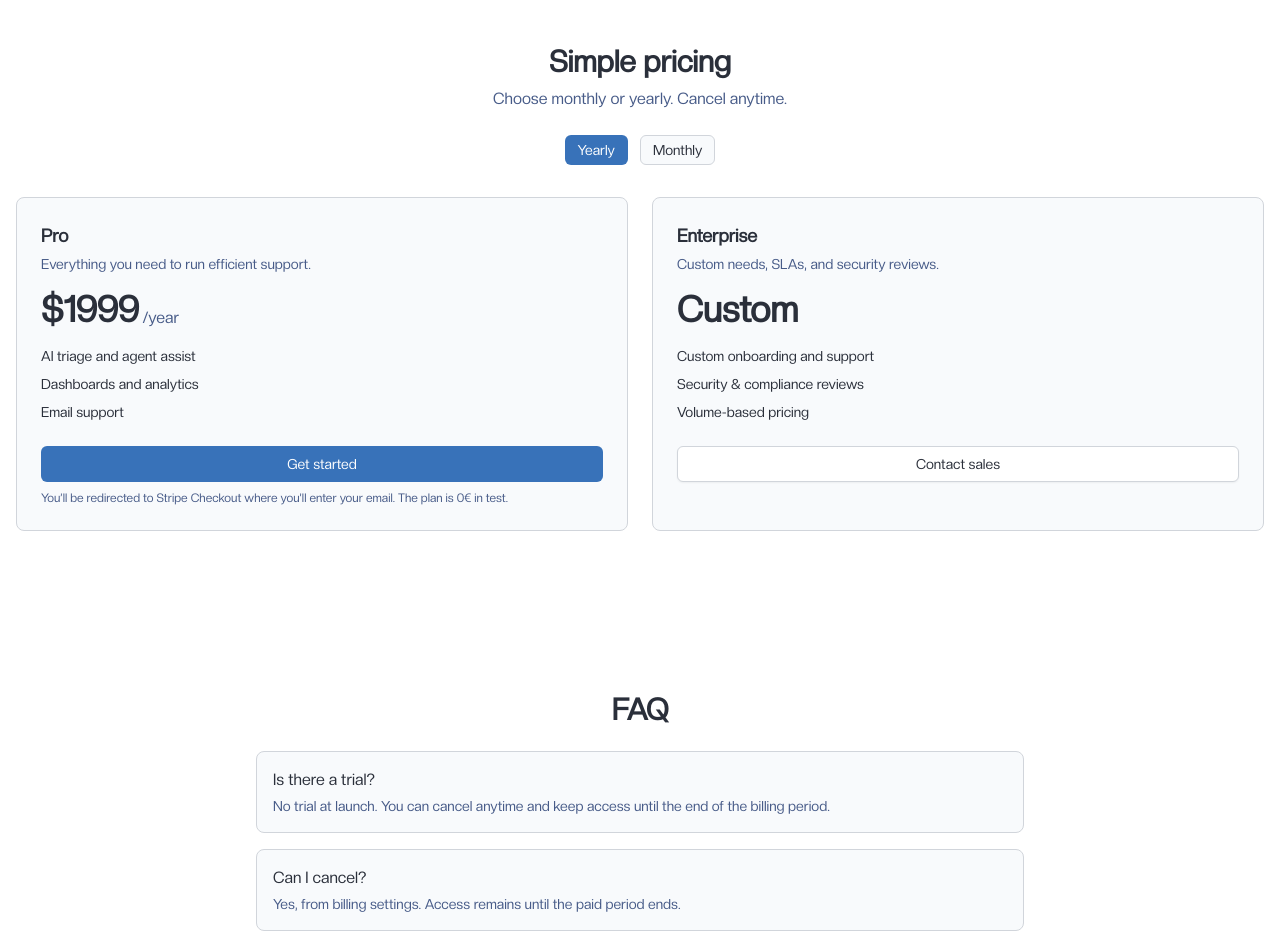
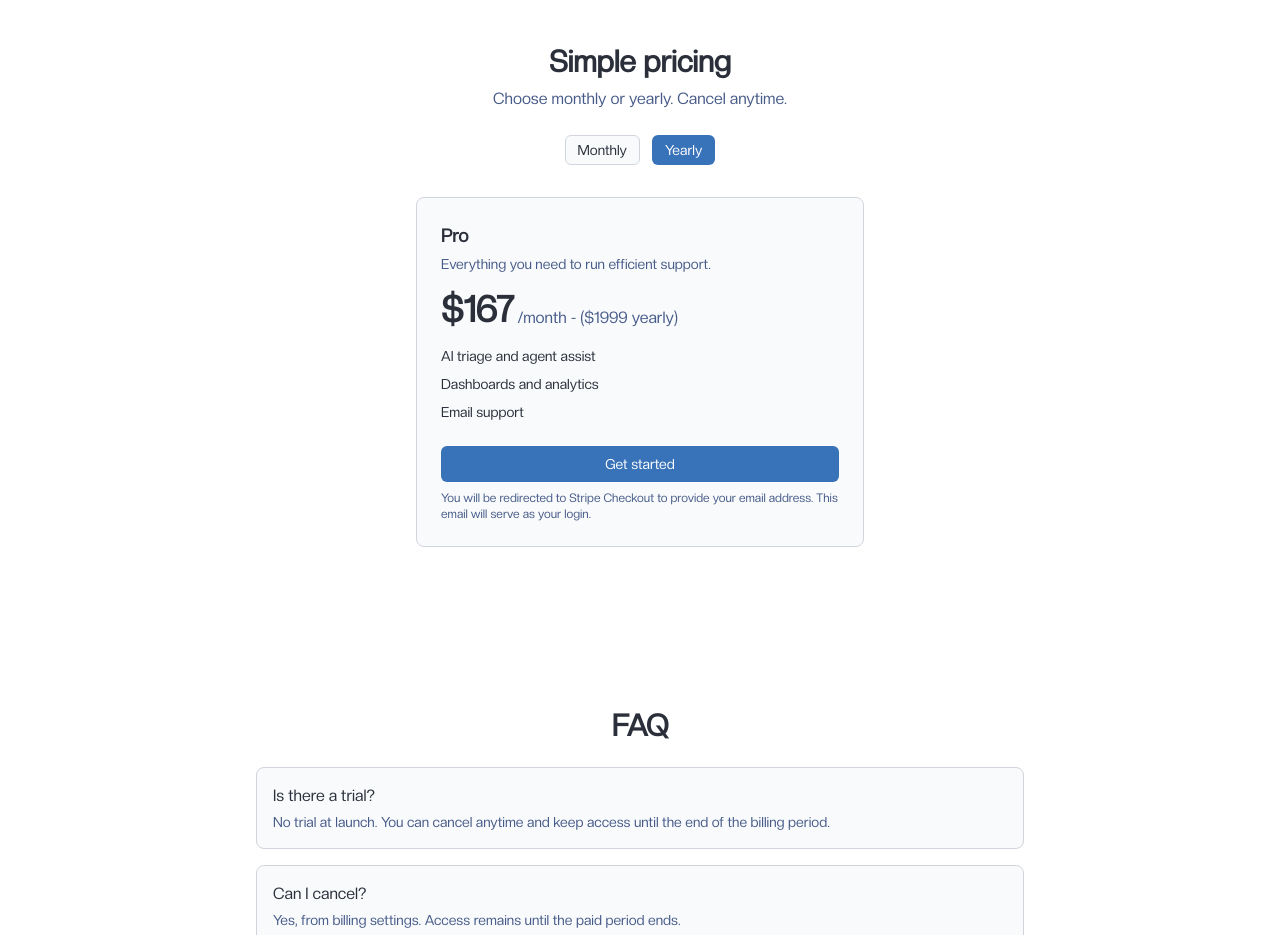
Before and after one commit to matiiimat/cs-appv1, a Next.js app: page / in a window 1280 px wide. Shown: the part 2320-3255 px from the top of the page. Built offline with nearby package versions, Linux system fonts and the light colour scheme.

Commit message:
Change Main Page (Removed Entreprise + Changed Plans Order)

```diff
--- a/app/page.tsx
+++ b/app/page.tsx
@@ -158,27 +158,28 @@ export default function Home() {
           <p className="mt-2 text-muted-foreground">Choose monthly or yearly. Cancel anytime.</p>
         </div>
         <div className="mt-6 flex items-center justify-center gap-3">
+
+          <button
+            className={`rounded-md border px-3 py-1 text-sm ${annual ? "bg-card" : "bg-primary text-primary-foreground border-transparent"}`}
+            onClick={() => setAnnual(false)}
+          >
+            Monthly
+          </button>
           <button
             className={`rounded-md border px-3 py-1 text-sm ${!annual ? "bg-card" : "bg-primary text-primary-foreground border-transparent"}`}
             onClick={() => setAnnual(true)}
           >
             Yearly
           </button>
-          <button
-            className={`rounded-md border px-3 py-1 text-sm ${annual ? "bg-card" : "bg-primary text-primary-foreground border-transparent"}`}
-            onClick={() => setAnnual(false)}
-          >
-            Monthly
-          </button>
         </div>
-        <div className="mt-8 grid gap-6 md:grid-cols-2">
+        <div className="mt-8 grid gap-6 grid-cols-1 place-items-center">
           {/* Pro plan */}
-          <div className="rounded-lg border bg-card p-6">
+          <div className="w-full max-w-md rounded-lg border bg-card p-6">
             <h3 className="text-lg font-semibold">Pro</h3>
             <p className="mt-1 text-sm text-muted-foreground">Everything you need to run efficient support.</p>
             <div className="mt-4 flex items-end gap-1">
-              <span className="text-4xl font-bold">{annual ? "$1999" : "$199"}</span>
-              <span className="text-muted-foreground">/{annual ? "year" : "month"}</span>
+              <span className="text-4xl font-bold">{annual ? "$167" : "$199"}</span>
+              <span className="text-muted-foreground">/{annual ? "month - ($1999 yearly)" : "month"}</span>
             </div>
             <ul className="mt-4 space-y-2 text-sm">
               <li>AI triage and agent assist</li>
@@ -190,11 +191,11 @@ export default function Home() {
                 {loading ? 'Starting…' : 'Get started'}
               </Button>
               {error && <div className="text-sm text-red-600">{error}</div>}
-              <p className="text-xs text-muted-foreground">You’ll be redirected to Stripe Checkout where you’ll enter your email. The plan is 0€ in test.</p>
+              <p className="text-xs text-muted-foreground">You will be redirected to Stripe Checkout to provide your email address. This email will serve as your login.</p>
             </div>
           </div>
 
-          {/* Enterprise plan */}
+          {/* Enterprise plan
           <div className="rounded-lg border bg-card p-6">
             <h3 className="text-lg font-semibold">Enterprise</h3>
             <p className="mt-1 text-sm text-muted-foreground">Custom needs, SLAs, and security reviews.</p>
@@ -209,7 +210,8 @@ export default function Home() {
             <Button asChild variant="outline" className="mt-6 w-full">
               <a href="mailto:sales@aidly.me">Contact sales</a>
             </Button>
-          </div>
+          </div> */}
+
         </div>
       </section>
 
--- a/app/payment/success/page.tsx
+++ b/app/payment/success/page.tsx
@@ -13,8 +13,8 @@ export default function PaymentSuccessPage() {
         <h1 className="text-2xl font-semibold text-green-600 mb-2">Payment successful</h1>
 
         <p className="text-lg text-gray-700 mb-4">
-          Your subscription is now active. You can
-          now log in to Aidly.
+          Your subscription is active. You can log in to Aidly
+          with the email address used for the payment.
         </p>
 
         <div className="flex items-center justify-center gap-3 mt-6">
```
